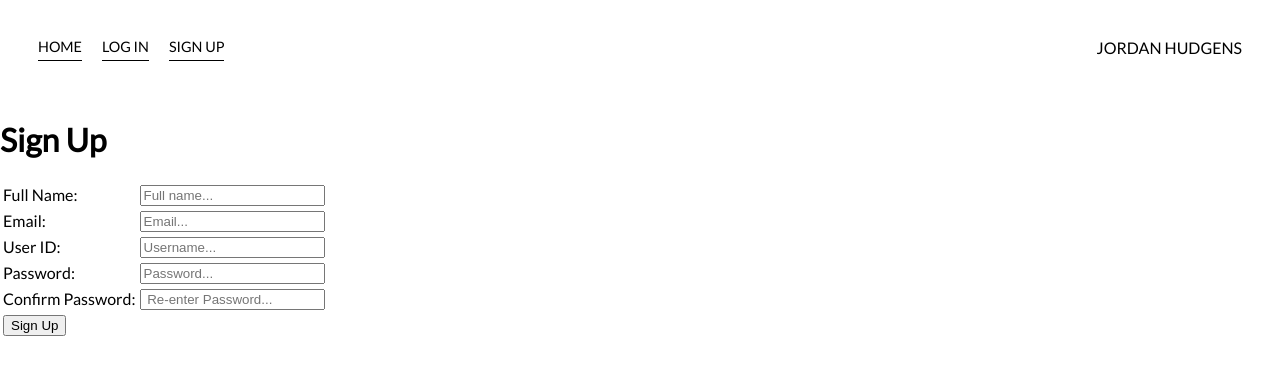
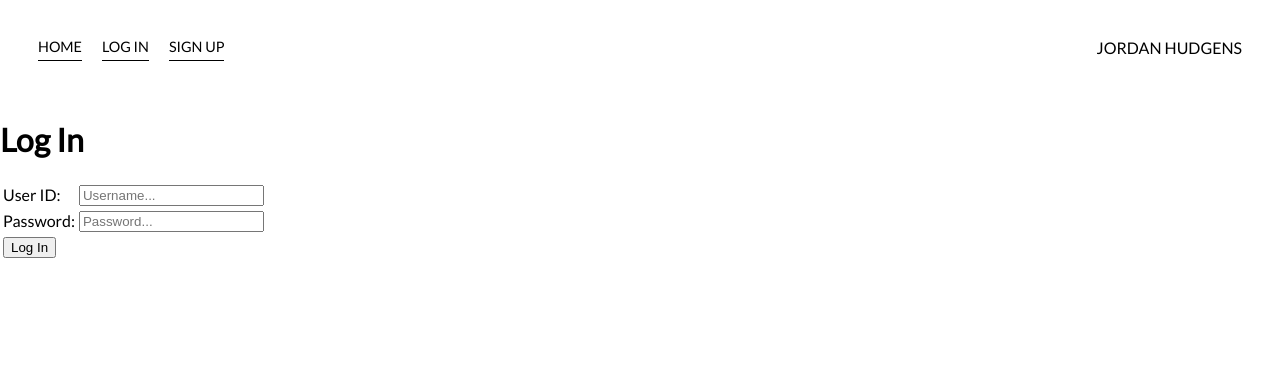
Before and after one commit to akhilaguna/accounts-test-site, a PHP site: page /login.php in a window 1280 px wide. Shown: the top 375 px of the page. Run offline with PHP 8.4, Linux system fonts and the light colour scheme.

Commit message:
added login files and completed

```diff
--- a/login.php
+++ b/login.php
@@ -2,17 +2,9 @@
   include_once 'header.php';
 ?>
     <div>
-    <h1>Sign Up</h1>
-    <form action="signup.inc.php" method="POST">
+    <h1>Log In</h1>
+    <form action="login.inc.php" method="POST">
         <table>
-            <tr>
-                <td>Full Name:</td>
-                <td><input type="text" name="name" placeholder="Full name..."></td>
-            </tr>
-            <tr>
-                <td>Email:</td>
-                <td><input type="text" name="email" placeholder="Email..."></td>
-            </tr>
             <tr>
                 <td>User ID:</td>
                 <td><input type="text" name="uid" placeholder="Username..."></td>
@@ -22,11 +14,7 @@
                 <td><input type="password" name="pwd" placeholder="Password..."></td>
             </tr>
             <tr>
-                <td> Confirm Password:</td>
-                <td><input type="password" name="pwdrepeat" placeholder=" Re-enter Password..."></td>
-            </tr>
-            <tr>
-                <td><button type="submit" name="submit">Sign Up</button></td>
+                <td><button type="submit" name="submit">Log In</button></td>
             </tr>
         </table>
     </form>
--- a/signup.php
+++ b/signup.php
@@ -22,7 +22,7 @@
                 <td><input type="password" name="pwd" placeholder="Password..."></td>
             </tr>
             <tr>
-                <td> Confirm Password:</td>
+                <td>Confirm Password:</td>
                 <td><input type="password" name="pwdrepeat" placeholder=" Re-enter Password..."></td>
             </tr>
             <tr>
```
Also changed, not shown: includes/login.inc.php (added).
